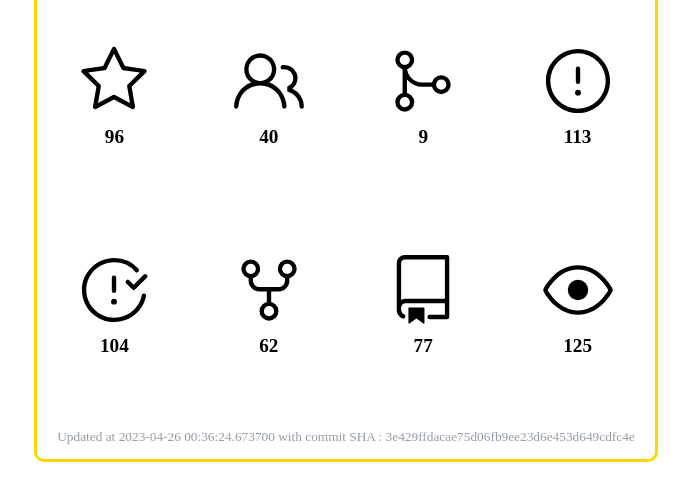
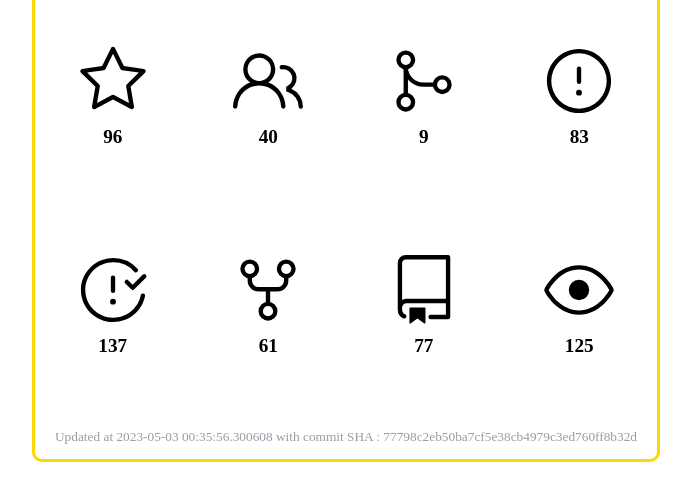
Before and after one commit to armsp/git-stats, a plain HTML site: page index.html in a window 1280 px wide. Shown: the part 285-786 px from the top of the page, without its empty margins (294-985 px from the left). Drawn offline with Linux system fonts and the light colour scheme.

Commit message:
Updated GitHub Stats

```diff
--- a/index.html
+++ b/index.html
@@ -33,17 +33,17 @@
         <div class="griditem">
             <!-- <img src="svg/issue-open.svg"></img> -->
             <svg xmlns="http://www.w3.org/2000/svg" viewBox="0 0 24 24" width="70" height="70"><path d="M12 7a.75.75 0 01.75.75v4.5a.75.75 0 01-1.5 0v-4.5A.75.75 0 0112 7zm1 9a1 1 0 11-2 0 1 1 0 012 0z"></path><path fill-rule="evenodd" d="M12 1C5.925 1 1 5.925 1 12s4.925 11 11 11 11-4.925 11-11S18.075 1 12 1zM2.5 12a9.5 9.5 0 1119 0 9.5 9.5 0 01-19 0z"></path></svg>
-            <span id="o-iss">113</span>
+            <span id="o-iss">83</span>
         </div>
         <div class="griditem">
             <!-- <img src="svg/issue-closed.svg"></img> -->
             <svg xmlns="http://www.w3.org/2000/svg" viewBox="0 0 24 24" width="70" height="70"><path d="M2.5 12c0-5.24 4.288-9.5 9.593-9.5a9.608 9.608 0 017.197 3.219.75.75 0 001.12-.998A11.108 11.108 0 0012.093 1C5.973 1 1 5.919 1 12s4.973 11 11.093 11c5.403 0 9.91-3.832 10.893-8.915a.75.75 0 10-1.472-.285c-.848 4.381-4.74 7.7-9.421 7.7C6.788 21.5 2.5 17.24 2.5 12z"></path><path d="M12 17a1 1 0 100-2 1 1 0 000 2zm0-10a.75.75 0 01.75.75v4.5a.75.75 0 01-1.5 0v-4.5A.75.75 0 0112 7zm11.28.78a.75.75 0 00-1.06-1.06l-3.47 3.47-1.47-1.47a.75.75 0 10-1.06 1.06l2 2a.75.75 0 001.06 0l4-4z"></path></svg>
-            <span id="c-iss">104</span>
+            <span id="c-iss">137</span>
         </div>
         <div class="griditem">
             <!-- <img src="svg/forks.svg"></img> -->
             <svg xmlns="http://www.w3.org/2000/svg" viewBox="0 0 24 24" width="70" height="70"><path fill-rule="evenodd" d="M12 21a1.75 1.75 0 110-3.5 1.75 1.75 0 010 3.5zm-3.25-1.75a3.25 3.25 0 106.5 0 3.25 3.25 0 00-6.5 0zm-3-12.75a1.75 1.75 0 110-3.5 1.75 1.75 0 010 3.5zM2.5 4.75a3.25 3.25 0 106.5 0 3.25 3.25 0 00-6.5 0zM18.25 6.5a1.75 1.75 0 110-3.5 1.75 1.75 0 010 3.5zM15 4.75a3.25 3.25 0 106.5 0 3.25 3.25 0 00-6.5 0z"></path><path fill-rule="evenodd" d="M6.5 7.75v1A2.25 2.25 0 008.75 11h6.5a2.25 2.25 0 002.25-2.25v-1H19v1a3.75 3.75 0 01-3.75 3.75h-6.5A3.75 3.75 0 015 8.75v-1h1.5z"></path><path fill-rule="evenodd" d="M11.25 16.25v-5h1.5v5h-1.5z"></path></svg>
-            <span id="fork">62</span>
+            <span id="fork">61</span>
         </div>
         <div class="griditem">
             <!-- <img src="svg/repo.svg"></img> -->
@@ -56,7 +56,7 @@
             <span id="watcher">125</span>
         </div>
         <div class="footer">
-            <p id="commit_info">Updated at 2023-04-26 00:36:24.673700 with commit SHA : 3e429ffdacae75d06fb9ee23d6e453d649cdfc4e</p>
+            <p id="commit_info">Updated at 2023-05-03 00:35:56.300608 with commit SHA : 77798c2eb50ba7cf5e38cb4979c3ed760ff8b32d</p>
         </div>
     </div>
     </div>
```
